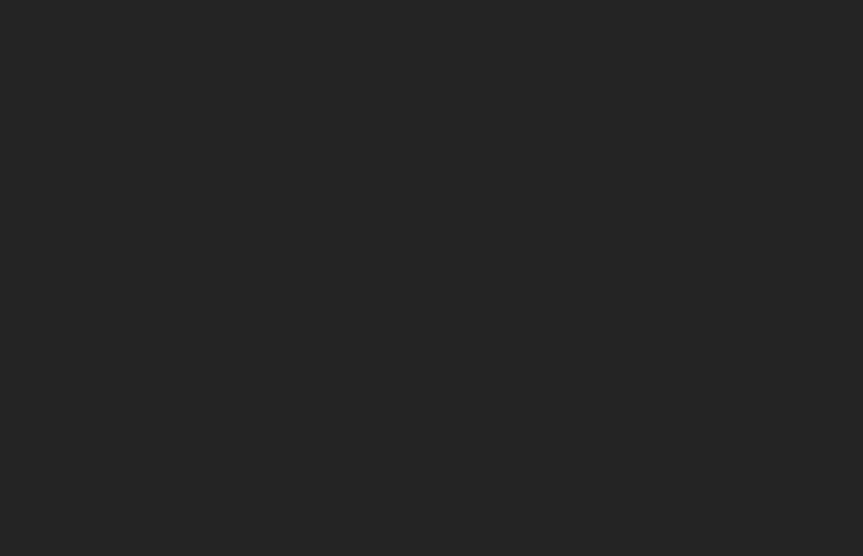
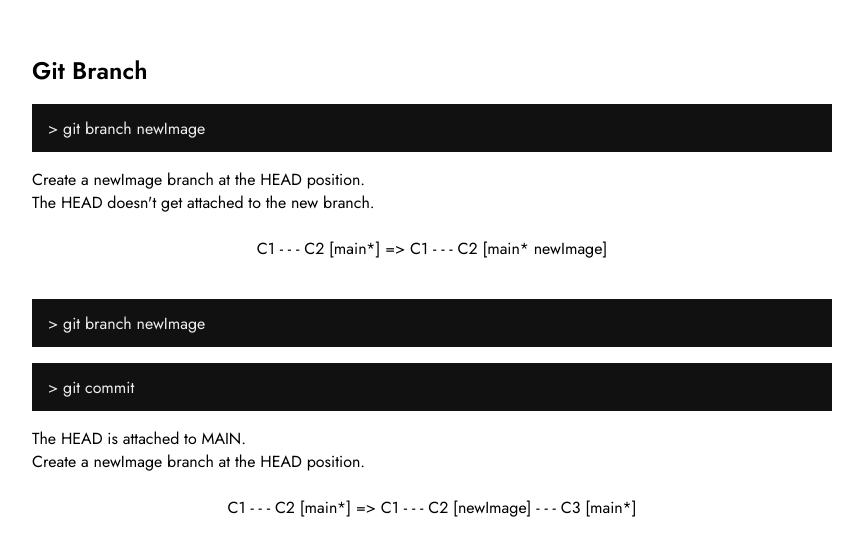
Before and after one commit to ask0ldd/GitMemo, a React (Vite) app: page / in a window 1280 px wide. Shown: the part 114-670 px from the top of the page, without its empty margins (208-1071 px from the left). Built offline with nearby package versions, Linux system fonts and the light colour scheme.

Commit message:
commandline compo

```diff
--- a/index.html
+++ b/index.html
@@ -4,6 +4,7 @@
     <meta charset="UTF-8" />
     <meta name="viewport" content="width=device-width, initial-scale=1.0" />
     <title>Git Memo</title>
+    <link href="https://fonts.googleapis.com/css2?family=Jost:wght@400;500;600;700;800&display=swap" rel="stylesheet">
   </head>
   <body>
     <div id="root"></div>
--- a/src/App.css
+++ b/src/App.css
@@ -2,5 +2,10 @@
   max-width: 1280px;
   margin: 0 auto;
   padding: 2rem;
-  text-align: center;
+  font-family: "Jost";
 }
+
+h2 {
+  font-size: 1.5rem;
+  font-weight: 600;
+}
--- a/src/App.tsx
+++ b/src/App.tsx
@@ -1,11 +1,24 @@
 import './App.css'
+import CommandLine from './components/CommandLine'
 
 function App() {
 
   return (
-    <>
-
-    </>
+    <div style={{width:'800px'}}>
+      <h2>Git Branch</h2>
+      <CommandLine>git branch newImage</CommandLine>
+      <p>Create a newImage branch at the HEAD position.</p>
+      <p>The HEAD doesn't get attached to the new branch.</p>
+      <br/>
+      <p style={{display:'flex', justifyContent:'center', width:'100%'}}>C1 - - - C2 [main*] ={'>'} C1 - - - C2 [main* newImage] </p>
+      <br/>
+      <CommandLine>git branch newImage</CommandLine>
+      <CommandLine>git commit</CommandLine>
+      <p>The HEAD is attached to MAIN.</p>
+      <p>Create a newImage branch at the HEAD position.</p>
+      <br/>
+      <p style={{display:'flex', justifyContent:'center', width:'100%'}}>C1 - - - C2 [main*] ={'>'} C1 - - - C2 [newImage] - - - C3 [main*] </p>
+    </div>
   )
 }
 
--- /dev/null
+++ b/src/components/CommandLine.tsx
@@ -0,0 +1,18 @@
+import React from 'react'
+
+export default function CommandLine(props : React.PropsWithChildren) {
+  return (
+    <p style={style}>{'>'}  {props.children}</p>
+  )
+}
+
+const style = {
+    height:'3rem',
+    backgroundColor: '#111111',
+    color: '#EEEEEE',
+    display: 'flex',
+    alignItems: 'center',
+    padding : '0 1rem',
+    marginBottom: '1rem',
+    marginTop: '1rem',
+}
--- a/src/index.css
+++ b/src/index.css
@@ -1,16 +1,11 @@
-:root {
-  font-family: Inter, system-ui, Avenir, Helvetica, Arial, sans-serif;
-  line-height: 1.5;
-  font-weight: 400;
-
-  color-scheme: light dark;
-  color: rgba(255, 255, 255, 0.87);
-  background-color: #242424;
-
-  font-synthesis: none;
-  text-rendering: optimizeLegibility;
-  -webkit-font-smoothing: antialiased;
-  -moz-osx-font-smoothing: grayscale;
+*, /*init added*/
+*::before,
+*::after {
+  box-sizing: border-box;
+  margin: 0px;
+  padding: 0px;
+  text-decoration: none;
+  list-style: none;
 }
 
 body {
@@ -19,4 +14,5 @@ body {
   place-items: center;
   min-width: 320px;
   min-height: 100vh;
+  font-family: "Jost";
 }
```
Also changed, not shown: src/components/GitTree.tsx (added).
